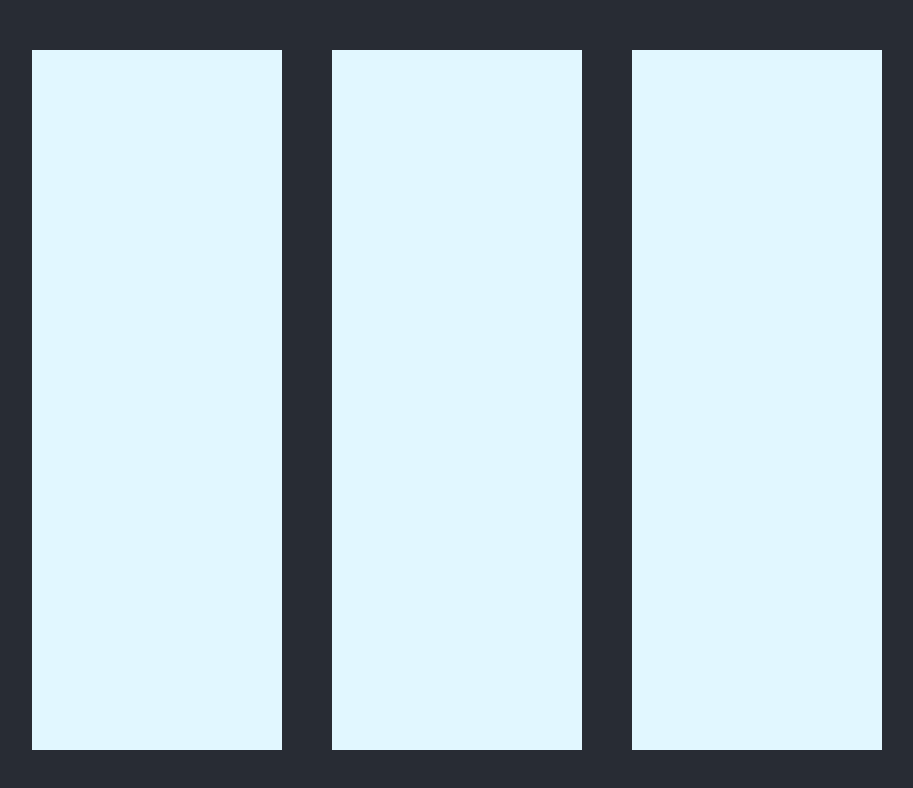
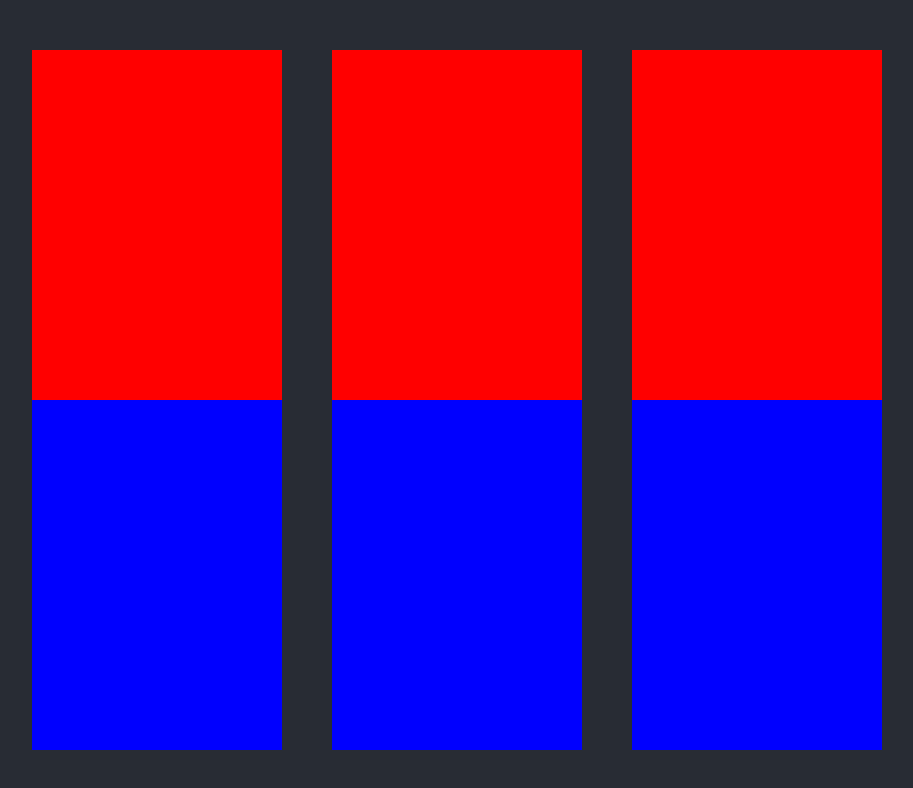
Before and after one commit to bonzo45/markhackathonstrand, a React (Create React App) app: page / in a window 1280 px wide. Shown: the top 788 px of the page, without its empty margins (183-1096 px from the left). Built offline with nearby package versions, Linux system fonts and the light colour scheme.

Commit message:
Put something in the window...

```diff
--- a/src/Window.js
+++ b/src/Window.js
@@ -7,7 +7,22 @@ function Window() {
         "height": "100%",
         "backgroundColor": "#e1f7ff",
         "color": "black",
+        "position": "relative",
     }}>
+        <div style={{
+            "position": "absolute",
+            "top": "0px",
+            "width": "100%",
+            "height": "50%",
+            "backgroundColor": "red",
+        }} />
+        <div style={{
+            "position": "absolute",
+            "top": "50%",
+            "width": "100%",
+            "height": "50%",
+            "backgroundColor": "blue",
+        }} />
     </div>
   );
 }
```
